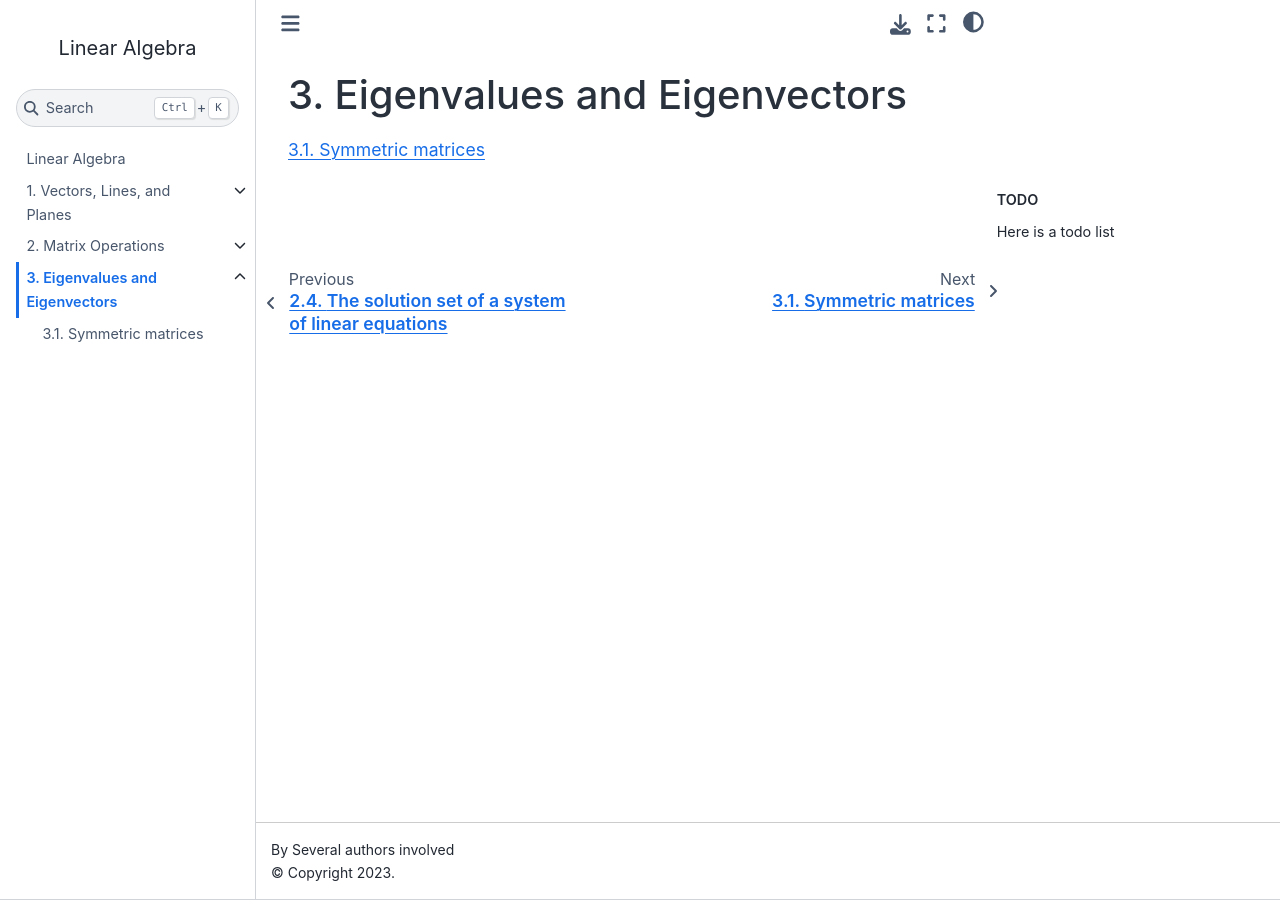
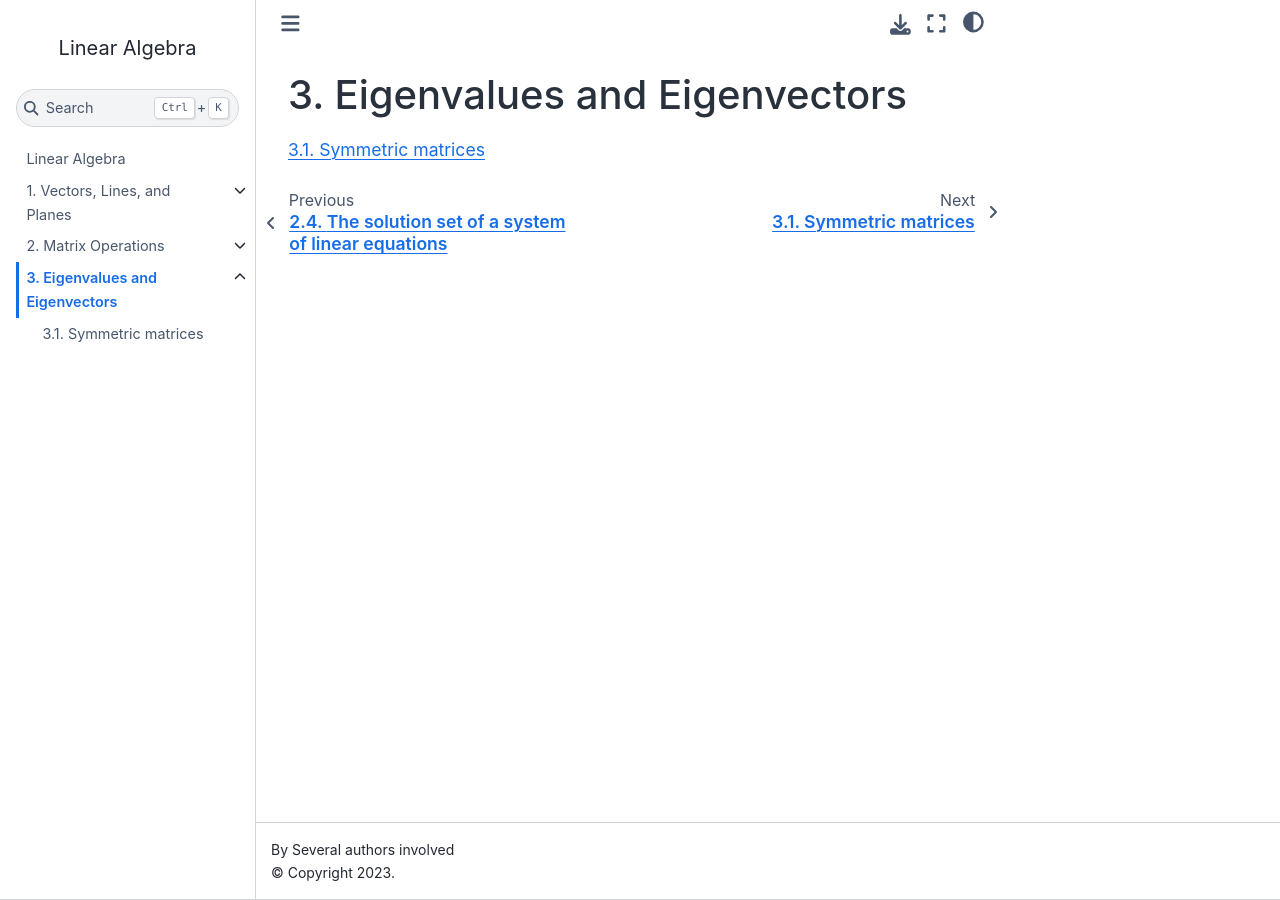
Before and after one commit to TUDelft-PRIME-Books/Linear-Algebra, a Jupyter Book: the page built from Chapter5/intro.md, in a window 1280 px wide. Built offline with Jupyter Book 1.0.4 settings and Sphinx 7.4.7 and the Sphinx Book theme 1.1.4, drawn with Linux system fonts in a browser that asks for light colours.

Commit message:
deteleted todo margin note

`````diff
--- a/Chapter5/intro.md
+++ b/Chapter5/intro.md
@@ -2,7 +2,3 @@
 
 ```{tableofcontents}
 ```
-
-````{margin} TODO
-Here is a todo list
-````
`````
